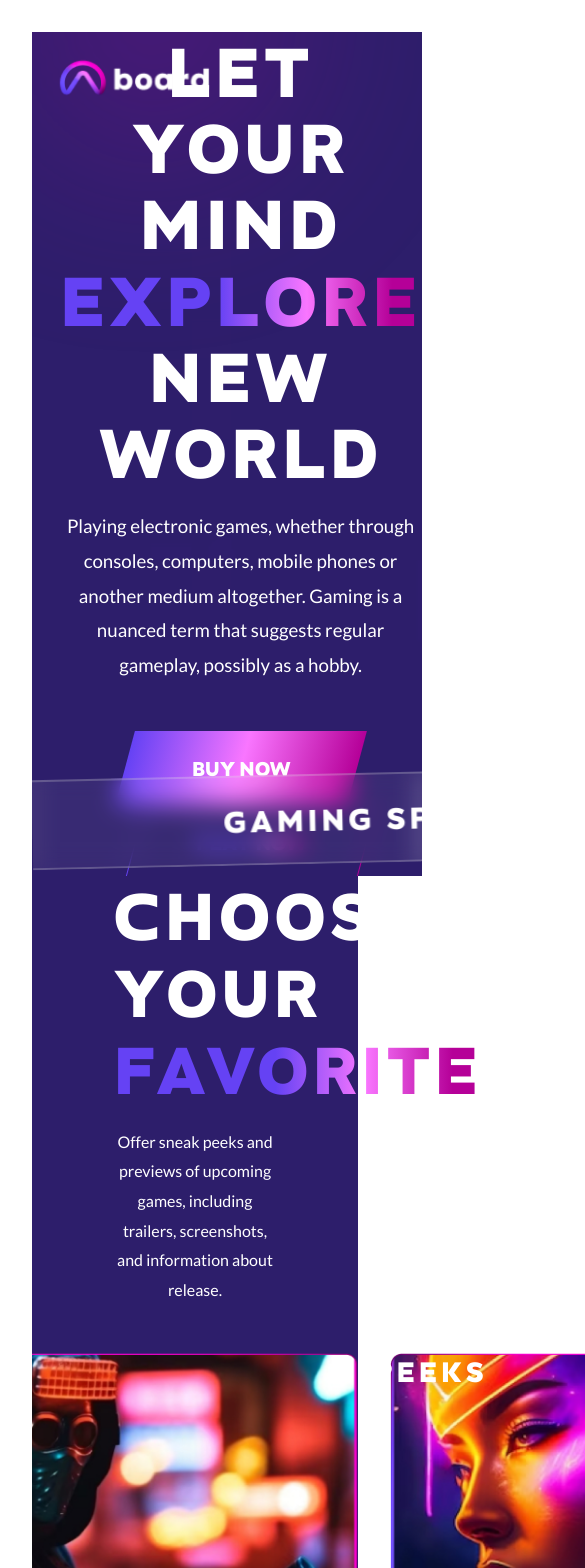
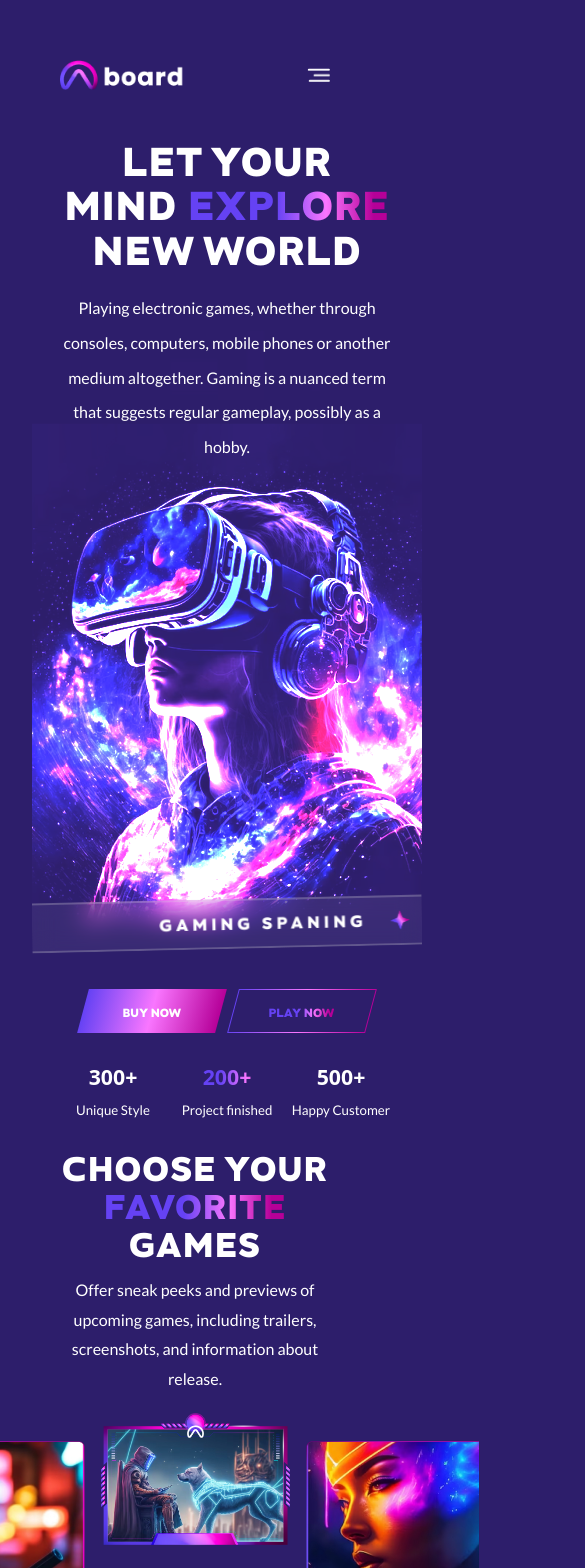
Before and after one commit to David-code-hub/board-fe-test, a React (Vite) app: page / in a window 390 px wide. Shown: the top 1568 px of the page, 585 px wide, since content can reach past the window. Built offline with nearby package versions, Linux system fonts and the light colour scheme.

Commit message:
add responsive to banner,carousel

```diff
--- a/src/assets/style.css
+++ b/src/assets/style.css
@@ -685,8 +685,18 @@ video {
   text-decoration-line: underline;
 }
 
+body {
+  background-color: #2d1e6b;
+}
+
 .banner-image {
   background: url("../assets/banner-image.png") #2d1e6b;
+  background-size: cover;
+  background-blend-mode: color-dodge;
+}
+
+.mobile-banner {
+  background: url("../assets/mobile-banner.png") #2d1e6b;
   background-size: cover;
   background-blend-mode: color-dodge;
 }
--- a/src/components/Banner.component.tsx
+++ b/src/components/Banner.component.tsx
@@ -1,4 +1,4 @@
-import BannerImage from "../assets/banner-image.png";
+import BannerImage from "../assets/mobile-banner.png";
 import StarGradientImage from "../assets/star-gradient.png";
 import Navigation from "./layout/Navigaion.component";
 
@@ -6,21 +6,23 @@ export default function Banner() {
   return (
     <div className="">
       <Navigation />
-      <div className="h-screen banner-image w-screen px-7 lg:px-28 max-w-[1440px] lg:h-[984px] mx-auto relative w-full overflow-hidden isolate">
+      <div className="h-full mt-5 lg:mt-0 lg:h-[984px] banner-image w-screen px-7 lg:px-28 max-w-[1440px]  mx-auto relative w-full overflow-hidden isolate">
         {/* <img src={BannerImage} className="absolute w-screen h-screen" /> */}
         <div className="grid lg:grid-cols-2 w-full gap-4 h-full">
           <div className="my-auto">
-            <h1 className="font-bold text-[68.94px] text-white leading-[76.24px] uppercase tracking-[4px]">
+            <h1 className="font-bold lg:text-[68.94px] text-[40.29px] text-white lg:leading-[76.24px] leading-[44.56px] uppercase tracking-[1px] lg:tracking-[4px]">
               Let your
               <br />
               mind <span className="banner-gradient-text">explore</span> <br />
               new world
             </h1>
-            <p className="text-[18.72px] text-white leading-[34.64px] lato-normal mt-5 mb-12">
+            <p className="text-[16px] lg:text-[18.72px] text-white leading-[34.64px] lato-normal mt-5 mb-0 lg:mb-12 z-10 relative">
               Playing electronic games, whether through consoles, computers,
               mobile phones or another medium altogether. Gaming is a nuanced
               term that suggests regular gameplay, possibly as a hobby.
             </p>
+            {/* desktop buttons */}
+            <div className="hidden lg:block">
               <button
                 className="h-[74px] banner-gradient-button
             bg-gradient-to-r from-[#6542F4] via-[#F976FF] to-[#B50098] w-1/2
@@ -41,46 +43,49 @@ export default function Banner() {
                   Play Now
                 </span>
               </button>
-
-            <div className="grid grid-cols-4 gap-2 mt-16 ml-[-4rem]">
+            </div>
+            {/* desktop statistics */}
+            <div className="grid lg:grid-cols-4 grid-cols-3 gap-2 mt-16 lg:ml-[-4rem] hidden lg:grid">
               <div className="text-center">
-                <p className="text-[30px] font-extrabold text-white mb-2">
+                <p className="text-[21.28px] lg:text-[30px] font-extrabold text-white mb-2">
                   300+
                 </p>
-                <p className="text-[18.72px] text-white lato-normal">
+                <p className="text-[13.28px] lg:text-[18.72px] text-white lato-normal">
                   Unique Style
                 </p>
               </div>
               <div className="text-center">
-                <p className="text-[30px] font-extrabold banner-gradient-text mb-2">
+                <p className="text-[21.28px] lg:text-[30px]  font-extrabold banner-gradient-text mb-2">
                   200+
                 </p>
-                <p className="text-[18.72px] text-white lato-normal">
+                <p className="text-[13.28px] lg:text-[18.72px] text-white lato-normal">
                   Project finished
                 </p>
               </div>
               <div className="text-center">
-                <p className="text-[30px] font-extrabold text-white mb-2">
+                <p className="text-[21.28px] lg:text-[30px] font-extrabold text-white mb-2">
                   500+
                 </p>
-                <p className="text-[18.72px] text-white lato-normal">
+                <p className="text-[13.28px] lg:text-[18.72px] text-white lato-normal">
                   Happy Customer
                 </p>
               </div>
             </div>
           </div>
+          {/* mobile banner image */}
+          <div className="h-[527px] mobile-banner w-screen lg:hidden block -ml-7 -mr-7 -mt-20 z-3"></div>
         </div>
         <div
-          className="sm:w-full flex absolute bottom-[23px] text-[30px] font-extrabold h-[90px] align-middle text-white tracking-[4px] uppercase
+          className="sm:w-full flex lg:absolute sticky bottom-[23px] text-[16.6px] lg:text-[30px] font-extrabold h-[49.79px] lg:h-[90px] align-middle text-white tracking-[4px] uppercase
         backdrop-blur-md bg-white/5
-        border-y-2 border-[#d9d9d940] -ml-7 lg:ml-[-7rem] rotate-[-1.30deg]"
+        border-y-2 border-[#d9d9d940] -ml-7 -mr-7 -mt-7 lg:mt-0 lg:ml-[-7rem] rotate-[-1.30deg]"
         >
           <div className="flex my-auto h-fit scroll-text">
             Gaming spaning
             <img
               src={StarGradientImage}
               alt="star gradient board"
-              className="mx-6 my-auto star-image"
+              className="mx-6 my-auto lg:star-image h-[19.91px] w-[19.91px]"
             />
             Action Packed
             <img
@@ -88,7 +93,7 @@ export default function Banner() {
               height="36"
               width="36"
               alt="star gradient board"
-              className="mx-6 my-auto star-image"
+              className="mx-6 my-auto lg:star-image h-[19.91px] w-[19.91px]"
             />
             mind - bending
             <img
@@ -96,13 +101,64 @@ export default function Banner() {
               height="36"
               width="36"
               alt="star gradient board"
-              className="mx-6 my-auto star-image"
+              className="mx-6 my-auto lg:star-image h-[19.91px] w-[19.91px]"
             />
             collection og games
           </div>
         </div>
+        {/* mobile buttons */}
+        <div className="block lg:hidden mt-10 w-full text-center">
+          <button
+            className="!h-[44.02px] banner-gradient-button
+            bg-gradient-to-r from-[#6542F4] via-[#F976FF] to-[#B50098]
+            button-slanted w-[138px]
+            "
+          >
+            <span className="slanted-inner-text font-extrabold text-white text-[11.9px] uppercase">
+              Buy Now
+            </span>
+          </button>
+          <button
+            className="!h-[44.02px] banner-gradient-button
+            bg-gradient-to-r from-[#6542F4] via-[#F976FF] to-[#B50098]
+            button-slanted w-[138px] ml-3 button-outlined
+            "
+          >
+            <span className="slanted-inner-text font-extrabold text-[11.9px] uppercase banner-gradient-text">
+              Play Now
+            </span>
+          </button>
+        </div>
+
+        {/* mobile statistics */}
+        <div className="grid lg:grid-cols-4 grid-cols-3 gap-2 mt-7 lg:ml-[-4rem]">
+          <div className="text-center">
+            <p className="text-[21.28px] lg:text-[30px] font-extrabold text-white mb-2">
+              300+
+            </p>
+            <p className="text-[13.28px] lg:text-[18.72px] text-white lato-normal">
+              Unique Style
+            </p>
+          </div>
+          <div className="text-center">
+            <p className="text-[21.28px] lg:text-[30px]  font-extrabold banner-gradient-text mb-2">
+              200+
+            </p>
+            <p className="text-[13.28px] lg:text-[18.72px] text-white lato-normal">
+              Project finished
+            </p>
+          </div>
+          <div className="text-center">
+            <p className="text-[21.28px] lg:text-[30px] font-extrabold text-white mb-2">
+              500+
+            </p>
+            <p className="text-[13.28px] lg:text-[18.72px] text-white lato-normal">
+              Happy Customer
+            </p>
+          </div>
+        </div>
         <div
-          className="absolute inset-x-0 -top-40 -z-10 overflow-hidden blur-[100px] sm:-top-28"
+          className="absolute inset-x-0 -top-40 -z-10 overflow-hidden blur-[100px] sm:-top-28 hidden lg:block"
           aria-hidden="true"
         >
           <div
--- a/src/components/Filters.component.tsx
+++ b/src/components/Filters.component.tsx
@@ -65,9 +65,9 @@ export default function FiltersSection() {
           <span className="banner-gradient-text"> games</span>
         </p>
 
-        <div className="flex justify-center gap-0">
+        <div className="flex justify-center gap-2">
           <button
-            className="h-[74px] banner-gradient-button
+            className="!h-[64px] banner-gradient-button
             bg-gradient-to-r from-[#6542F4] via-[#F976FF] to-[#B50098] w-1/2
             button-slanted w-[232px]
             "
@@ -77,9 +77,9 @@ export default function FiltersSection() {
             </span>
           </button>
           <button
-            className="h-[74px] banner-gradient-button
+            className="!h-[64px] banner-gradient-button
             bg-gradient-to-r from-[#6542F4] via-[#F976FF] to-[#B50098] w-1/2
-            button-slanted w-[232px] ml-5 button-outlined
+            button-slanted w-[232px] button-outlined
             "
           >
             <span className="slanted-inner-text lato-normal text-[20px] uppercase text-white">
@@ -87,9 +87,9 @@ export default function FiltersSection() {
             </span>
           </button>
           <button
-            className="h-[74px] banner-gradient-button
+            className="!h-[64px] banner-gradient-button
             bg-gradient-to-r from-[#6542F4] via-[#F976FF] to-[#B50098] w-1/2
-            button-slanted w-[232px] ml-5 button-outlined
+            button-slanted w-[232px] button-outlined
             "
           >
             <span className="slanted-inner-text lato-normal text-[20px] uppercase text-white">
@@ -97,9 +97,9 @@ export default function FiltersSection() {
             </span>
           </button>
           <button
-            className="h-[74px] banner-gradient-button
+            className="!h-[64px] banner-gradient-button
             bg-gradient-to-r from-[#6542F4] via-[#F976FF] to-[#B50098] w-1/2
-            button-slanted w-[232px] ml-5 button-outlined
+            button-slanted w-[232px] button-outlined
             "
           >
             <span className="slanted-inner-text lato-normal text-[20px] uppercase text-white">
@@ -142,7 +142,7 @@ export default function FiltersSection() {
               <button
                 className="h-[74px] banner-gradient-button
           bg-gradient-to-r from-[#6542F4] via-[#F976FF] to-[#B50098] w-1/2
-          button-slanted w-[232px] w-full h-[52px]
+          button-slanted w-[232px] w-full !h-[52px]
           "
               >
                 <span className="slanted-inner-text lato-bold text-white text-[18px] uppercase">
--- a/src/components/GameCarousel.component.tsx
+++ b/src/components/GameCarousel.component.tsx
@@ -6,30 +6,30 @@ import LogoIconWhite from "../assets/logo-icon-white.png";
 export default function GameCarouselSection() {
   return (
     <div>
-      <div className="lg:h-[906px] bg-[#2D1E6B]">
-        <div className="text-center w-1/2 mx-auto">
-          <h1 className="font-bold text-[66px] text-white leading-[76.96px] uppercase tracking-[4px]">
-            choose your <span className="banner-gradient-text">FAvorite</span>
+      <div className="lg:h-[906px] bg-[#2D1E6B] lg:px-0 px-7">
+        <div className="text-center w-full lg:w-1/2 mx-auto mt-7">
+          <h1 className="font-bold text-[34.29px] lg:text-[66px] text-white leading-[37.92px] lg:leading-[76.96px] uppercase tracking-[1px]">
+            choose your <span className="banner-gradient-text">FAvorite</span>{" "}
             games
           </h1>
-          <p className="text-[16px] mx-auto lg:w-3/4 text-white leading-[29.62px] lato-normal mt-5 mb-12">
+          <p className="text-[16px] mx-auto lg:w-3/4 text-white leading-[29.62px] lato-normal mt-3 lg:mt-5 mb-12">
             Offer sneak peeks and previews of upcoming games, including
             trailers, screenshots, and information about release.
           </p>
         </div>
 
-        <div className="flex gap-4 lg:pb-20">
+        <div className="flex gap-4 lg:pb-20 pb-10">
           <img
             src={CarouselImageOne}
             alt="board carousel item"
-            className="lg:w-[251.14px] lg:h-[366.97px] lg:my-auto object-cover"
+            className="lg:w-[251.14px] lg:h-[366.97px] lg:my-auto object-cover -ml-[55%] lg:ml-0 h-[188.97px]"
           />
           <div className="flex-1 relative">
             <div className="relative w-full">
               <img
                 src={LogoIconWhite}
                 alt="board white logo"
-                className="absolute h-[24.74px] w-[32.54px] w-full left-0 right-0 mx-auto"
+                className="absolute h-[12.61px] w-[16.54px] lg:h-[24.74px] lg:w-[32.54px] left-0 right-0 mx-auto -top-4 lg:top-0"
               />
             </div>
             <img
@@ -37,34 +37,34 @@ export default function GameCarouselSection() {
               alt="board carousel item w-full"
               className="lg:w-[708.5px] lg:h-[494.04px] object-contain -mt-7 mx-auto"
             />
-            <p className="uppercase lg:-mt-10 font-extrabold text-[28.06px] leading-[31.03px] tracking-[4px] text-white absolute text-center w-full">
+            <p className="uppercase lg:-mt-10 -bottom-1 lg:bottom-2 font-extrabold text-[11.07px] lg:text-[28.06px] leading-[31.03px] tracking-[4px] text-white absolute text-center w-full">
               sneak peeks
             </p>
           </div>
           <img
             src={CarouselImageThree}
             alt="board carousel item w-full"
-            className="lg:w-[251.14px] lg:h-[366.97px] lg:my-auto justify-self-end object-cover"
+            className="lg:w-[251.14px] lg:h-[366.97px] lg:my-auto justify-self-end object-cover -mr-[55%] lg:mr-0 h-[188.97px]"
           />
         </div>
         <div className="text-center w-full">
           <button
-            className="h-[74px] banner-gradient-button
+            className="h-[44.02px] lg:h-[74px] banner-gradient-button
             bg-gradient-to-r from-[#6542F4] via-[#F976FF] to-[#B50098] w-1/2
-            button-slanted w-[232px]
+            button-slanted w-[138px] lg:w-[232px]
             "
           >
-            <span className="slanted-inner-text font-extrabold text-white text-[20px] uppercase">
+            <span className="slanted-inner-text font-extrabold text-white text-[11.9px] lg:text-[20px] uppercase">
               View All
             </span>
           </button>
           <button
-            className="h-[74px] banner-gradient-button
+            className="h-[44.02px] lg:h-[74px] banner-gradient-button
             bg-gradient-to-r from-[#6542F4] via-[#F976FF] to-[#B50098] w-1/2
-            button-slanted w-[232px] ml-5 button-outlined
+            button-slanted w-[138px] lg:w-[232px] ml-3 button-outlined
             "
           >
-            <span className="slanted-inner-text font-extrabold text-[20px] uppercase banner-gradient-text">
+            <span className="slanted-inner-text font-extrabold text-[11.9px] lg:text-[20px] uppercase banner-gradient-text">
               Play Now
             </span>
           </button>
--- a/src/components/layout/Navigaion.component.tsx
+++ b/src/components/layout/Navigaion.component.tsx
@@ -1,7 +1,7 @@
 import BagIcon from "../../assets/bag-icon.png";
 import Logo from "../../assets/logo.png";
 import Badge from "../../assets/badge.png";
-
+import MenuIcon from "../../assets/menu-icon.png";
 const navigation = [
   { name: "PRODUCTS", href: "#" },
   { name: "APPS & GAMES", href: "#" },
@@ -12,30 +12,30 @@ const navigation = [
 
 export default function Navigation() {
   return (
-    <div className="absolute w-full z-10 max-w-[1440px]">
+    <div className="lg:absolute w-full z-10 max-w-[1440px]">
       <nav
         className="flex items-center justify-between p-7 lg:px-28 lg:pb-12 lg:pt-7"
         aria-label="Global"
       >
         <div className="flex lg:flex-1">
           <a href="#" className="-m-1.5 p-1.5">
-            <span className="sr-only">Your Company</span>
+            <span className="sr-only">Board</span>
             <img
-              className="w-[150.83px] h-[34.86px]"
+              className="lg:w-[150.83px] h-[29.58px] w-auto lg:h-[34.86px]"
               src={Logo}
               alt="board logo"
             />
           </a>
         </div>
-        {/* <div className="flex lg:hidden">
+        <div className="flex lg:hidden">
           <button
             type="button"
             className="-m-2.5 inline-flex items-center justify-center rounded-md p-2.5 text-gray-700"
           >
             <span className="sr-only">Open main menu</span>
-            <Bars3Icon className="h-6 w-6" aria-hidden="true" />
+            <img src={MenuIcon} alt="menu icon" className="h-[14px] w-[23px]" />
           </button>
-        </div> */}
+        </div>
         <div className="hidden lg:flex  gap-x-8">
           {navigation.map((item) => (
             <a
```
Also changed, not shown: src/assets/menu-icon.png (added), src/assets/mobile-banner.png (added). Lines whose indentation alone changed are shown as unchanged.
